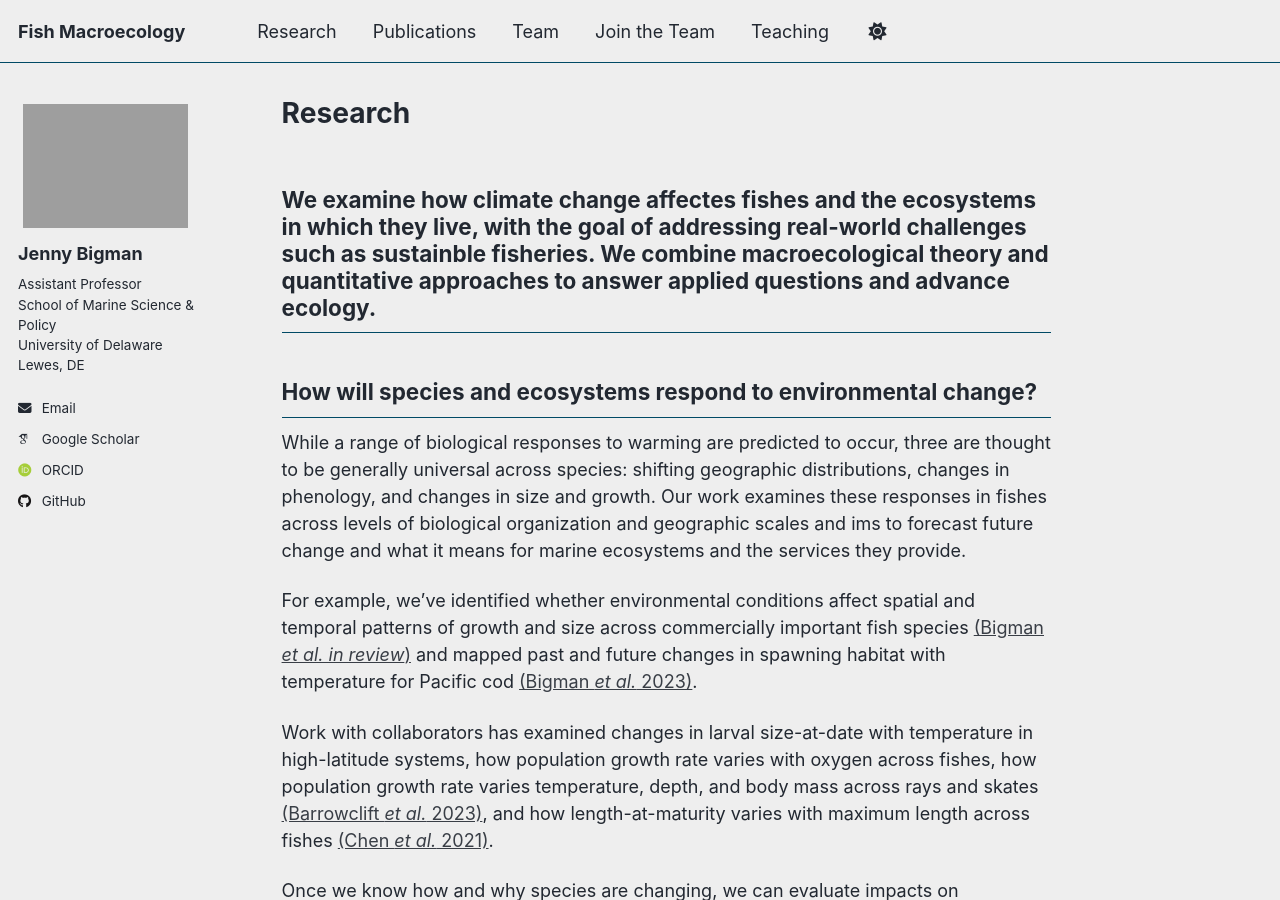
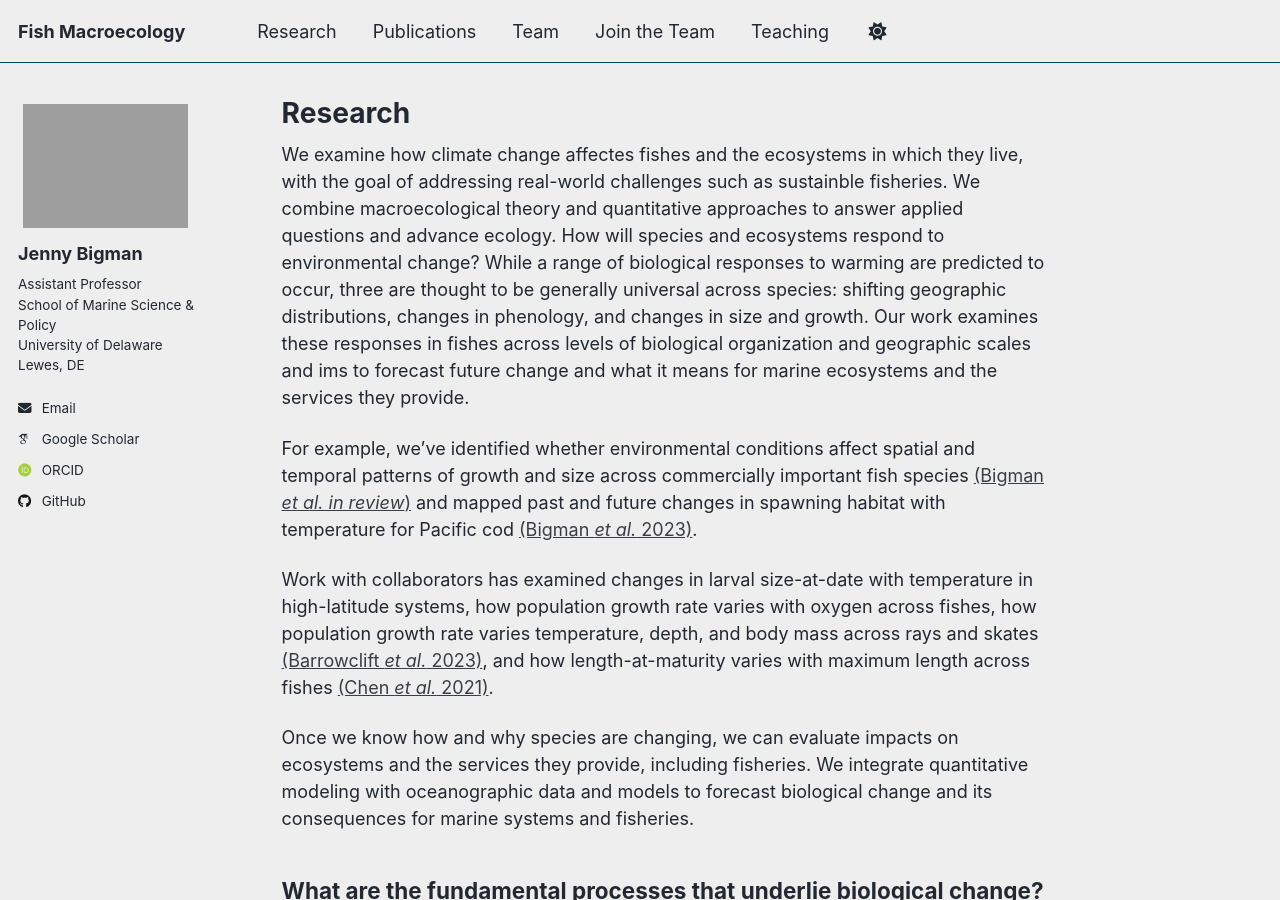
Before and after one commit to jennybigman/jennybigman.github.io, a Jekyll site: the page built from _pages/research.md, in a window 1280 px wide and 900 px high. Built offline with Jekyll 4.4.1, drawn with Linux system fonts in a browser that asks for light colours; some web fonts are replaced; a script that is not in the unit is left out.

Commit message:
Update research.md

```diff
--- a/_pages/research.md
+++ b/_pages/research.md
@@ -5,11 +5,7 @@ permalink: /research/
 author_profile: true
 ---
 
-## We examine how climate change affectes fishes and the ecosystems in which they live, with the goal of addressing real-world challenges such as sustainble fisheries. We combine macroecological theory and quantitative approaches to answer applied questions and advance ecology.
-
-## How will species and ecosystems respond to environmental change?
-
-While a range of biological responses to warming are predicted to occur, three are thought to be generally universal across  species: shifting geographic distributions, changes in phenology, and changes in size and growth. Our work examines these responses in fishes across levels of biological organization and geographic scales and ims to forecast future change and what it means for marine ecosystems and the services they provide.
+We examine how climate change affectes fishes and the ecosystems in which they live, with the goal of addressing real-world challenges such as sustainble fisheries. We combine macroecological theory and quantitative approaches to answer applied questions and advance ecology. How will species and ecosystems respond to environmental change? While a range of biological responses to warming are predicted to occur, three are thought to be generally universal across  species: shifting geographic distributions, changes in phenology, and changes in size and growth. Our work examines these responses in fishes across levels of biological organization and geographic scales and ims to forecast future change and what it means for marine ecosystems and the services they provide.
 
 For example, we've identified whether environmental conditions affect spatial and temporal patterns of growth and size across commercially important fish species [(Bigman <em>et al. in review</em>)](https://www.biorxiv.org/content/10.1101/2025.09.02.673738v1.abstract) and mapped past and future changes in spawning habitat with temperature for Pacific cod [(Bigman <em>et al.</em> 2023)](https://academic.oup.com/icesjms/article/82/1/fsad096/7204287).
 
```
